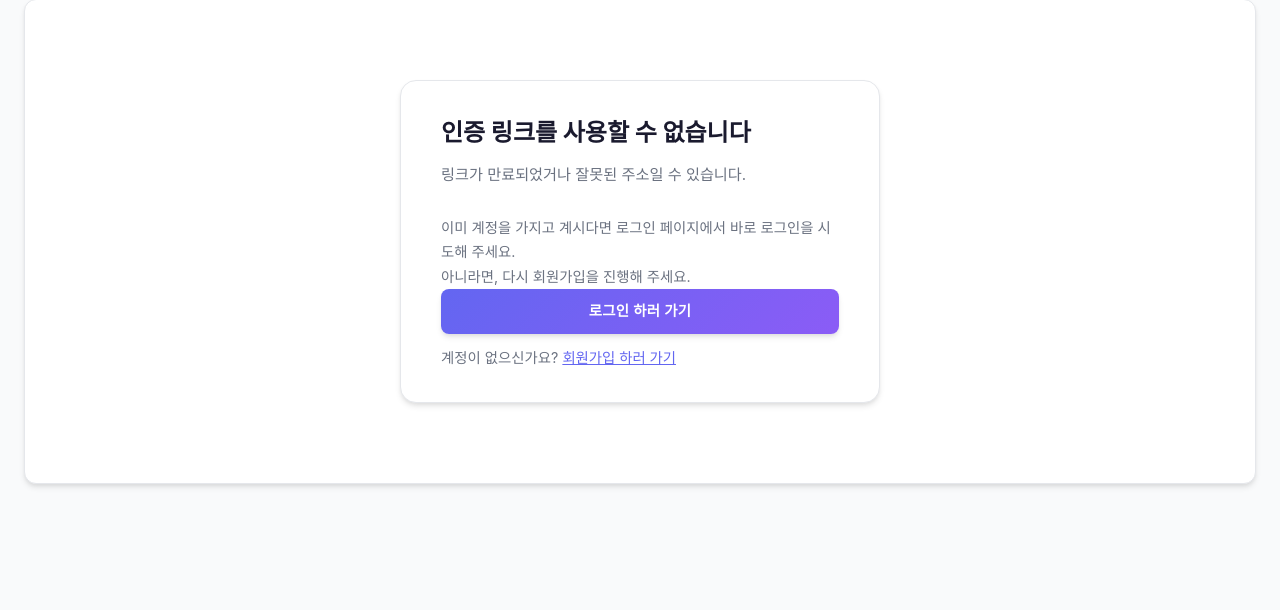
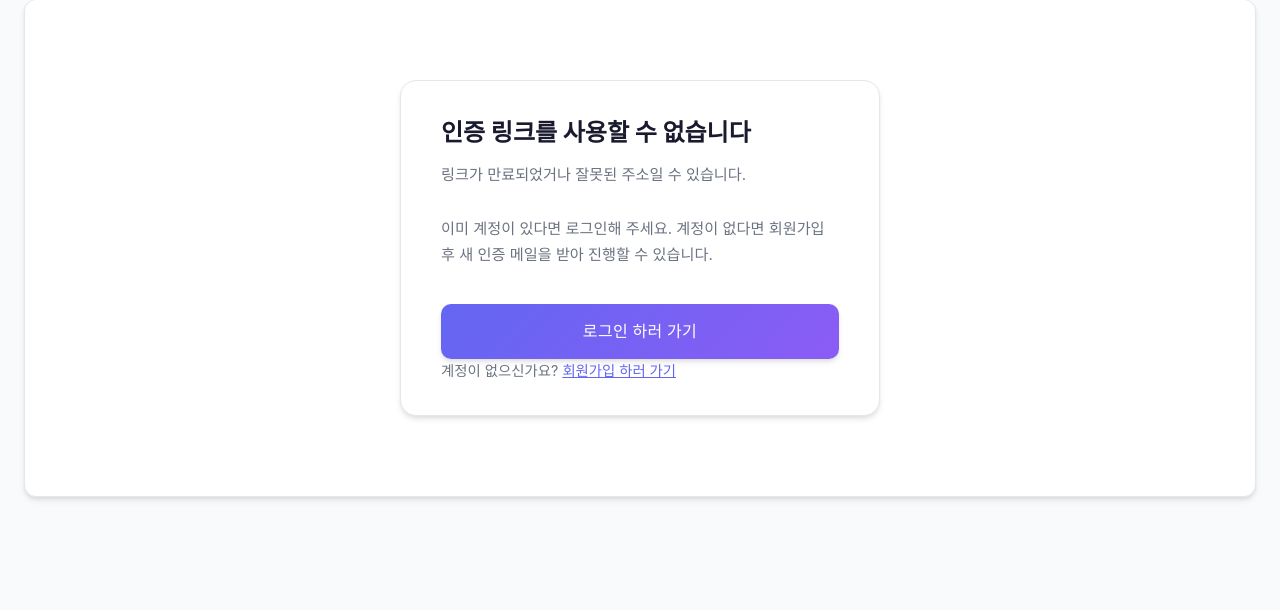
Before and after one commit to haroogram/anonymous_project, a Django app: page /auth/activate/1/1/ in a window 1280 px wide. Shown: the part 171-781 px from the top of the page. Run offline with Django 5.2, Linux system fonts and the light colour scheme; data that the repository does not hold is empty; parts of the project's set-up code (start-up, migrations or seed data) failed here and were passed over.

Commit message:
etc: 이메일 인증 만료 UI 수정

```diff
--- a/static/css/style.css
+++ b/static/css/style.css
@@ -413,6 +413,11 @@ body {
 .auth-switch a {
     color: var(--secondary-color);
     font-weight: 500;
+}
+
+/* auth-switch 내부에서도 버튼 링크 색상은 버튼 규칙을 우선 */
+.auth-switch a.btn-primary {
+    color: var(--white);
 }
 
 .auth-extra .muted {
--- a/templates/auth/activation_invalid.html
+++ b/templates/auth/activation_invalid.html
@@ -10,20 +10,18 @@
             링크가 만료되었거나 잘못된 주소일 수 있습니다.
         </p>
 
-        <p class="auth-extra">
-            이미 계정을 가지고 계시다면 로그인 페이지에서 바로 로그인을 시도해 주세요.<br>
-            아니라면, 다시 회원가입을 진행해 주세요.
+        <p class="auth-subtitle">
+            이미 계정이 있다면 로그인해 주세요.
+            계정이 없다면 회원가입 후 새 인증 메일을 받아 진행할 수 있습니다.
         </p>
 
-        <div class="auth-actions">
-            <a href="{% url 'auth_login' %}" class="btn btn-primary auth-submit" style="display:inline-block;text-align:center;margin-bottom:0.75rem;">
-                로그인 하러 가기
-            </a>
-            <p class="auth-switch">
-                계정이 없으신가요?
-                <a href="{% url 'auth_signup' %}">회원가입 하러 가기</a>
-            </p>
-        </div>
+        <p class="auth-switch">
+            <a href="{% url 'auth_login' %}" class="btn btn-primary auth-submit">로그인 하러 가기</a>
+        </p>
+        <p class="auth-switch">
+            계정이 없으신가요?
+            <a href="{% url 'auth_signup' %}">회원가입 하러 가기</a>
+        </p>
     </div>
 </div>
 {% endblock %}
```
